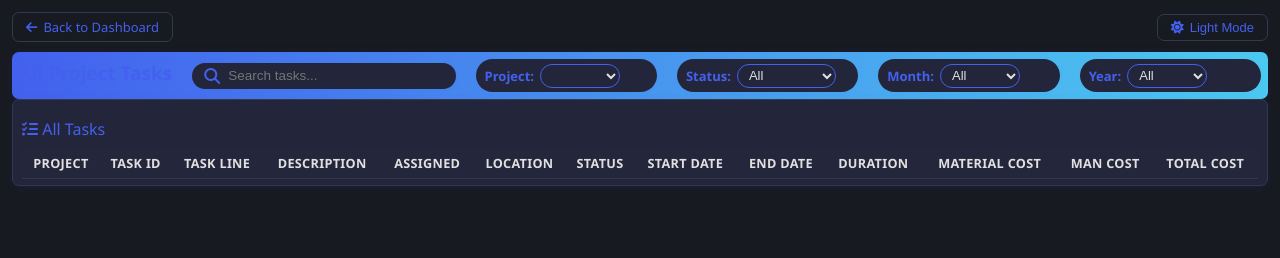
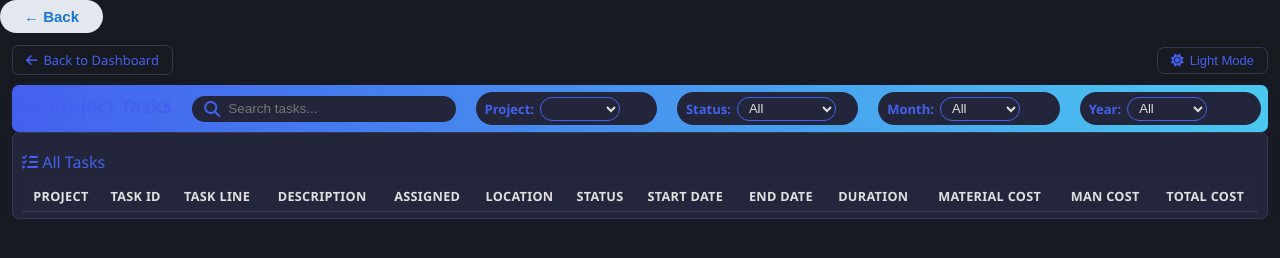
Before and after one commit to Merg1030/pentaconstruction, a plain HTML site: page AllTask.html in a window 1280 px wide. Drawn offline with Linux system fonts and the light colour scheme; no server answers.

Commit message:
Update AllTask.html

```diff
--- a/AllTask.html
+++ b/AllTask.html
@@ -43,9 +43,22 @@
       .subsubtask-row td { background: #181a22 !important; color: #a0e0f0 !important; }
       .subsubtask-row td.subtask-desc { padding-left: 40px !important; }
       .main-task-expand { cursor: pointer; color: #4361ee; margin-right: 6px; }
+        .B{
+      background: #e3e8ef;
+      border: none;
+      color: #1976d2;
+      font-weight: bold;
+      padding: 8px 24px;
+      border-radius: 20px;
+      cursor: pointer;
+      font-size: 15px;
+      transition: background 0.18s, color 0.18s;
+      outline: none;
+    }
     </style>
 </head>
 <body class="dark-mode">
+     <button class="B" onclick="window.history.back()">← Back</button>
     <div class="container">
         <div class="header">
             <a href="dashboard.html" class="btn btn-outline"><i class="fas fa-arrow-left"></i> Back to Dashboard</a>
```
